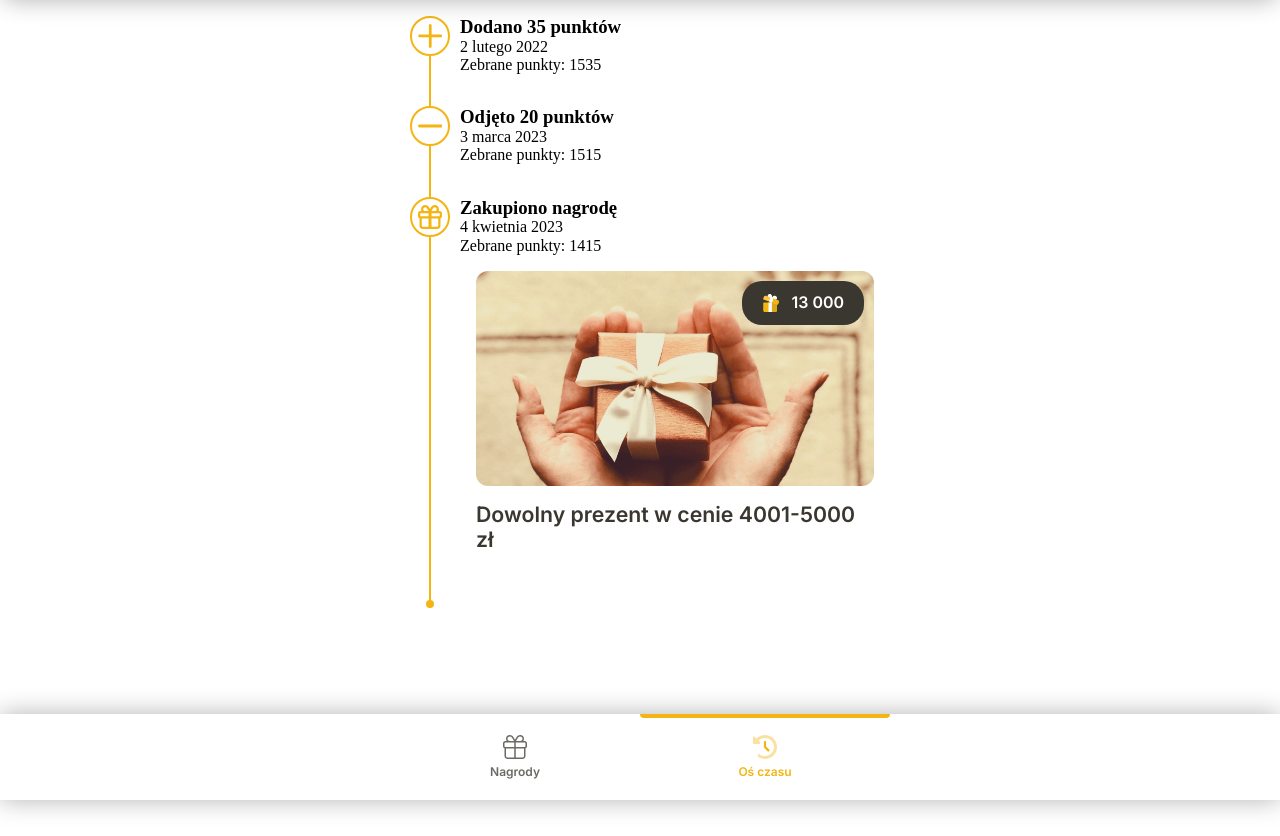
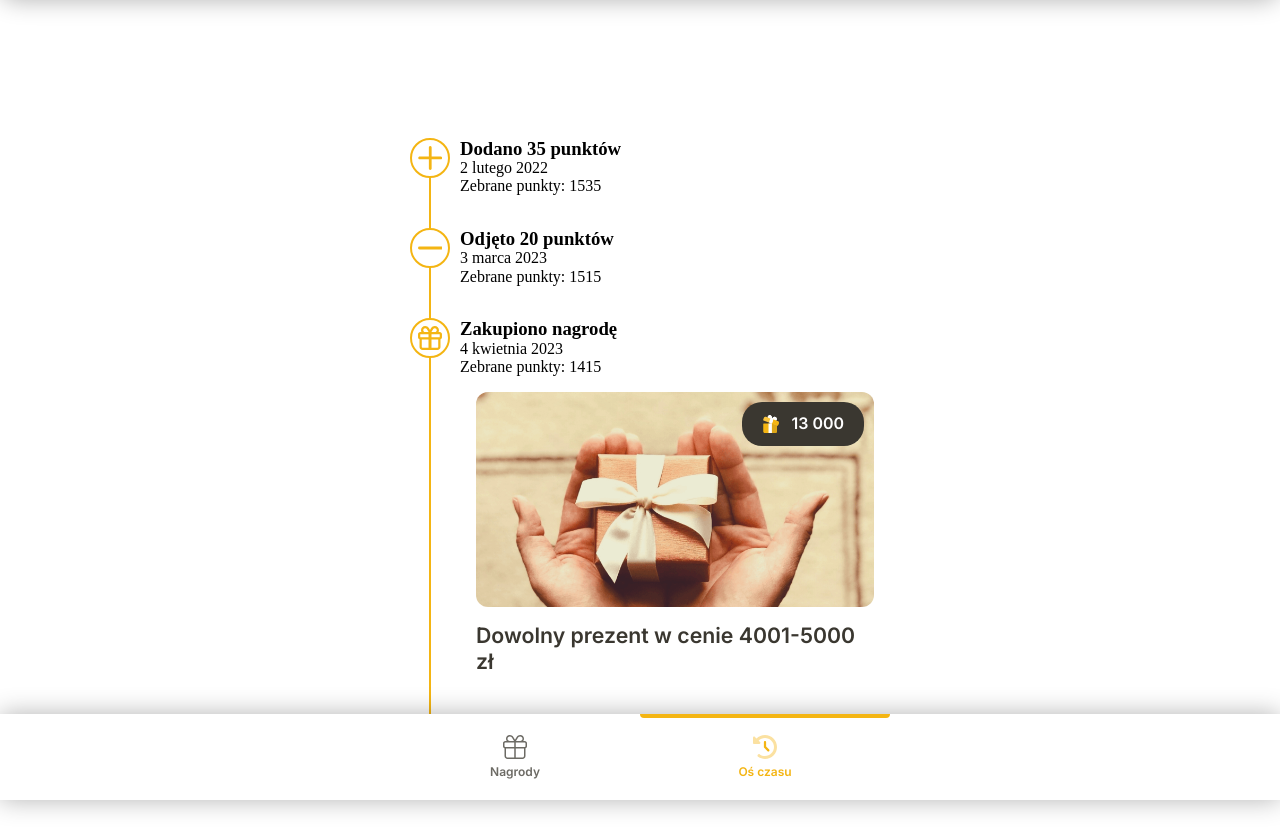
Before and after one commit to jerzy-jarczynski/react-rewards-app, a React (Create React App) app: page /react-rewards/timeline in a window 1280 px wide. Before the commit the page ends 800 px from the top, so only its background shows below. Built offline with nearby package versions, Linux system fonts and the light colour scheme.

Commit message:
Add styles for TimeLineList

```diff
--- a/src/components/views/TimeLineList/TimeLineList.module.scss
+++ b/src/components/views/TimeLineList/TimeLineList.module.scss
@@ -0,0 +1,9 @@
+@import '../../../styles/settings.scss';
+
+.TimeLineList {
+  display: flex;
+  flex-direction: column;
+  align-items: flex-start;
+  justify-content: flex-end;
+  min-height: calc(100vh - 86px);
+}
```
